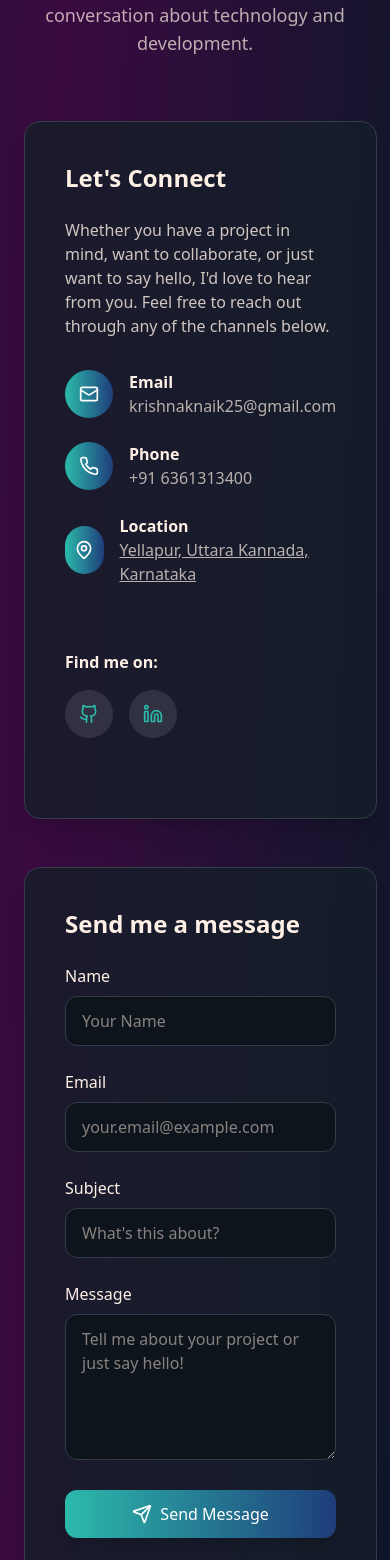
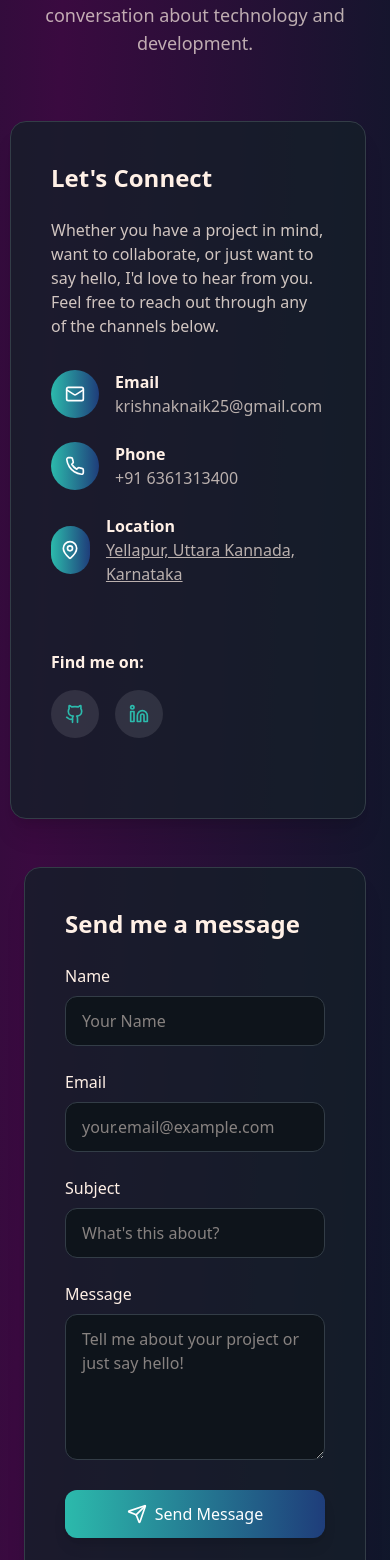
Before and after one commit to Krishnakumar-Naik/krishna-naik, a React (Vite) app: page / in a window 390 px wide. Shown: the part 9648-11208 px from the top of the page. Built offline with nearby package versions, Linux system fonts and the light colour scheme.

Commit message:
Update Contact.tsx

```diff
--- a/src/components/Contact.tsx
+++ b/src/components/Contact.tsx
@@ -56,9 +56,9 @@ const Contact = () => {
             I'm always open to discussing new opportunities, projects, or just having a conversation about technology and development.
           </p>
         </div>
-        <div className="max-w-6xl mx-auto grid lg:grid-cols-2 gap-12">
+  <div className="max-w-6xl mx-auto grid lg:grid-cols-2 gap-12 place-items-center lg:place-items-stretch">
           {/* Contact Information */}
-          <div className="bg-card/80 shadow-xl rounded-2xl p-10 border border-border flex flex-col justify-center">
+          <div className="bg-card/80 shadow-xl rounded-2xl p-10 border border-border flex flex-col justify-center mx-auto max-w-md lg:mx-0 lg:max-w-none justify-self-center lg:justify-self-auto -ml-[14px] lg:ml-0">
             <div className="space-y-8 mb-10">
             <div>
                 <h3 className="text-2xl font-bold text-foreground mb-6">Let's Connect</h3>
@@ -132,7 +132,7 @@ const Contact = () => {
             </div>
           </div>
           {/* Contact Form */}
-          <div className="bg-card/80 shadow-xl rounded-2xl p-10 border border-border flex flex-col justify-center">
+          <div className="bg-card/80 shadow-xl rounded-2xl p-10 border border-border flex flex-col justify-center mx-auto max-w-md lg:mx-0 lg:max-w-none justify-self-center lg:justify-self-auto">
             <h3 className="text-2xl font-bold text-foreground mb-6">Send me a message</h3>
             <form onSubmit={handleSubmit} className="space-y-6">
               <div className="grid md:grid-cols-2 gap-6">
```
